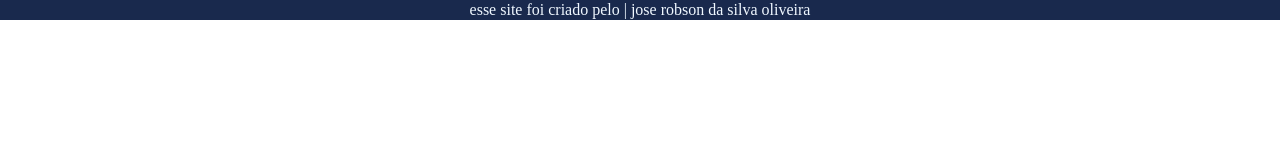
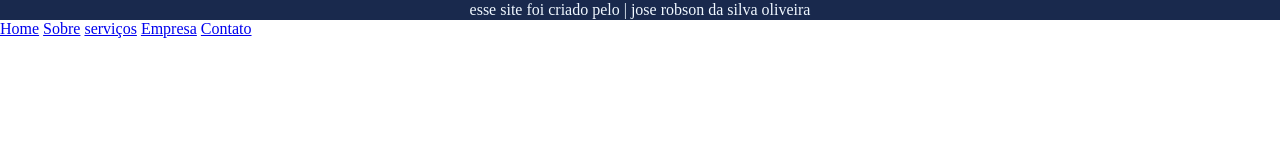
Before and after one commit to JoseRobson2301/DESENVOLVIMENTO-WEB, a plain HTML site: page index.html in a window 1280 px wide. Drawn offline with Linux system fonts and the light colour scheme.

Commit message:
commit inicial

```diff
--- a/index.html
+++ b/index.html
@@ -11,5 +11,12 @@
     <div class="span-a-cima">
         <p>esse site foi criado pelo | jose robson da silva oliveira</p>
     </div>
+    <div class="cabecalho">
+        <a href="#">Home</a>
+        <a href="#">Sobre</a>
+        <a href="#">serviços</a>
+        <a href="#">Empresa</a>
+        <a href="#">Contato</a>
+    </div>
 </body>
 </html>
```
